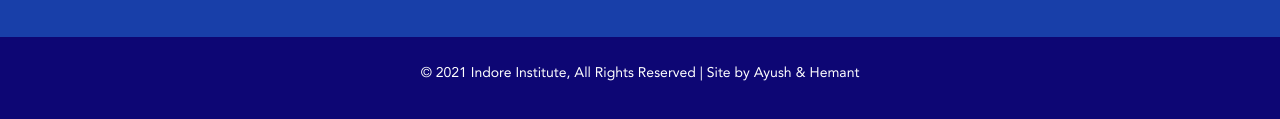
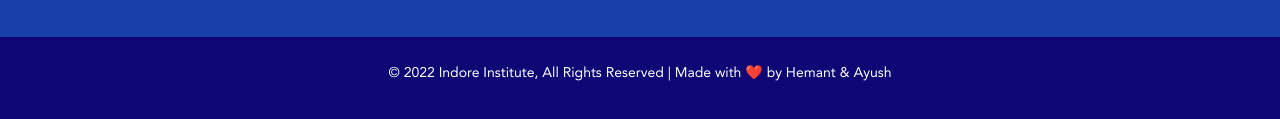
Before and after one commit to Hemant-Mulchandani/Indore-Institute-IIST-CSE-Department, a plain HTML site: page index.html in a window 1280 px wide. Shown: the part 8229-8348 px from the top of the page. Drawn offline with Linux system fonts and the light colour scheme.

Commit message:
Update index.html

```diff
--- a/index.html
+++ b/index.html
@@ -1156,9 +1156,9 @@
 
     <div class="copyrightWrap">
         <div class="copyright">
-            <p>&copy; 2021 Indore Institute, All Rights Reserved | Site by <a
-                    href="https://www.linkedin.com/in/ayush-dwivedi-4113651bb/">Ayush</a> & <a
-                    href="https://www.linkedin.com/in/hemant-mulchandani/">Hemant</a></p>
+            <p>&copy; 2022 Indore Institute, All Rights Reserved | Made with ❤️ by <a
+                    href="https://www.linkedin.com/in/hemant-mulchandani/">Hemant</a> & <a
+                    href="https://www.linkedin.com/in/ayush-dwivedi-4113651bb/">Ayush</a></p>
         </div>
     </div>
 
```
